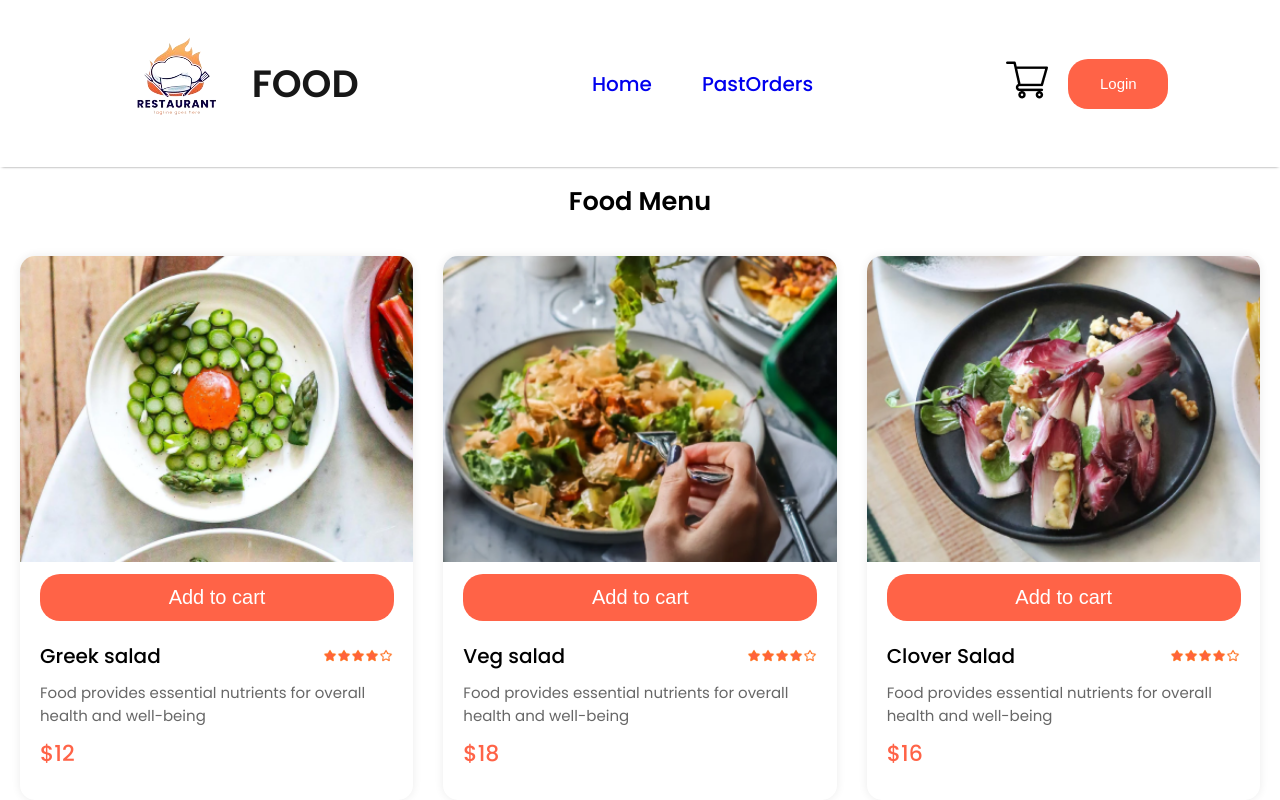
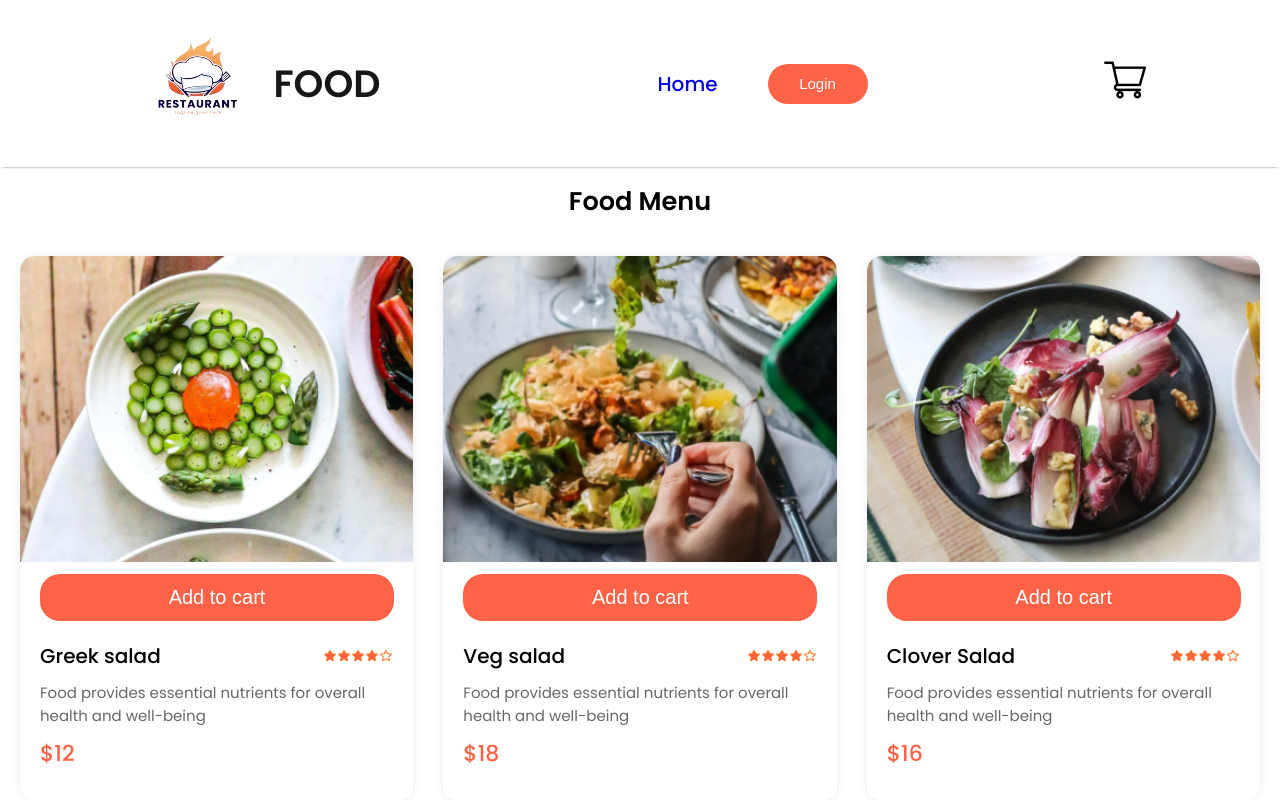
Before and after one commit to techpraveen/Food-Application, a React (Create React App) app: page / in a window 1280 px wide. Shown: the top 800 px of the page. Built offline with nearby package versions, Linux system fonts and the light colour scheme.

Commit message:
some changes

```diff
--- a/src/Components/Navbar/Navbar.css
+++ b/src/Components/Navbar/Navbar.css
@@ -66,18 +66,18 @@
 
 
 }
-.nav-cart button{
+.btn2{
 
     border: none;
     color: white;
     background-color: tomato;
-    padding: 12px 0px;
+    padding:  0px;
     cursor: pointer;
     width: max(5vw , 100px);
     border-radius: pointer;
     border-radius: 20px;
-    height: 50px;
-    margin-left: 20px;
+    height: 40px;
+
     font-size: 15px;
 
 }
@@ -103,5 +103,10 @@
     .nav-cart-count{
         margin-left: -10px;
     }
+    .pastorder{
+        display: none;
+
+
+    }
 
 }
--- a/src/Components/Navbar/Navbar.jsx
+++ b/src/Components/Navbar/Navbar.jsx
@@ -28,7 +28,8 @@ const Navbar = ({setShowLogin}) => {
           </Link>
           {menu === "home" ? <hr /> : <></>}
         </li>
-        <li
+        <button className="btn2" onClick={()=>setShowLogin(true)}>Login</button>
+        {/* <li className="pastorder"
           onClick={() => {
             setMenu("PastOrders");
           }}
@@ -37,7 +38,8 @@ const Navbar = ({setShowLogin}) => {
             PastOrders
           </Link>
           {menu === "PastOrders" ? <hr /> : <></>}
-        </li>
+        </li> */}
+
 
       </ul>
       <div className="nav-cart">
@@ -46,7 +48,7 @@ const Navbar = ({setShowLogin}) => {
           <img src={cart_icon} alt="" />
         </Link>
         <div className={ getTotalCartAmount()===0?"":"nav-cart-count"}></div>
-        <button onClick={()=>setShowLogin(true)}>Login</button>
+
       </div>
     </div>
   );
--- a/src/Components/loginSignUp/LoginSignup.css
+++ b/src/Components/loginSignUp/LoginSignup.css
@@ -65,3 +65,7 @@
     font-size: 18px;
     cursor: pointer;
 }
+@media (max-width:700px) {
+
+
+}
```
